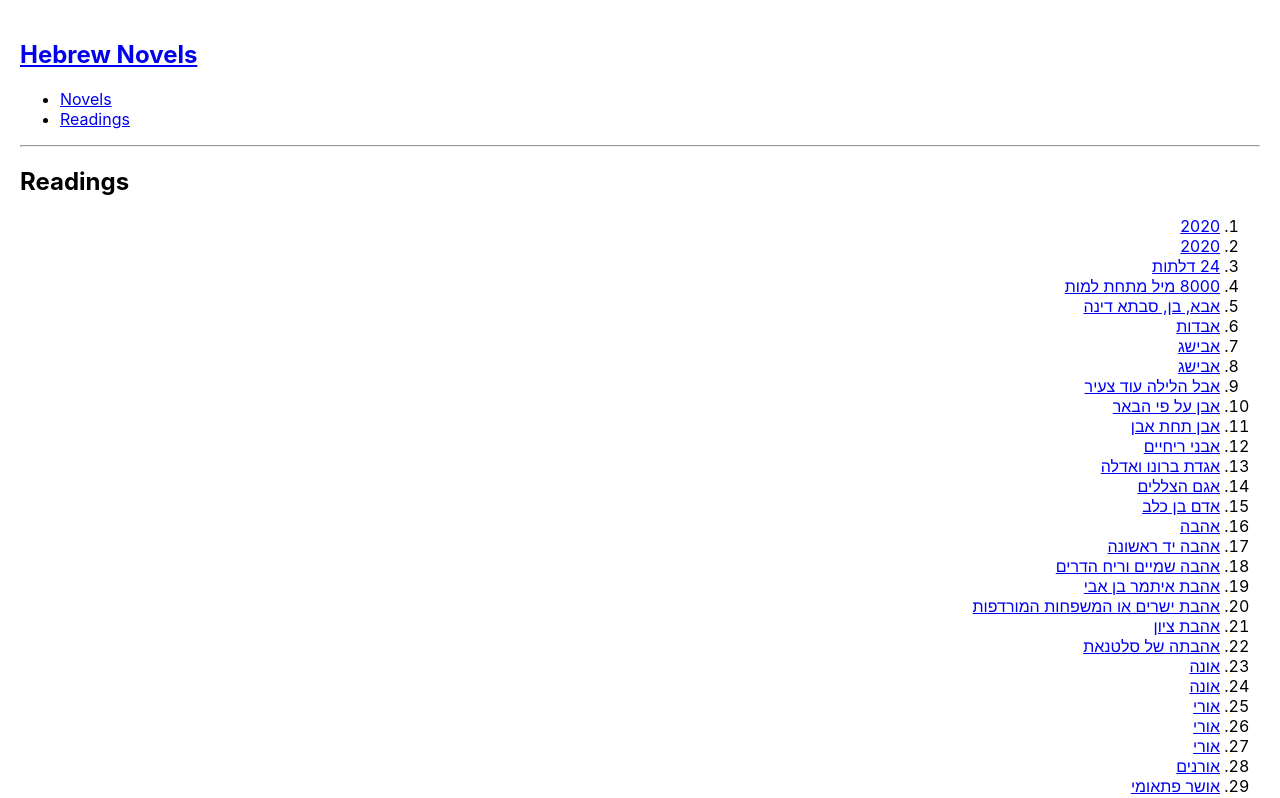
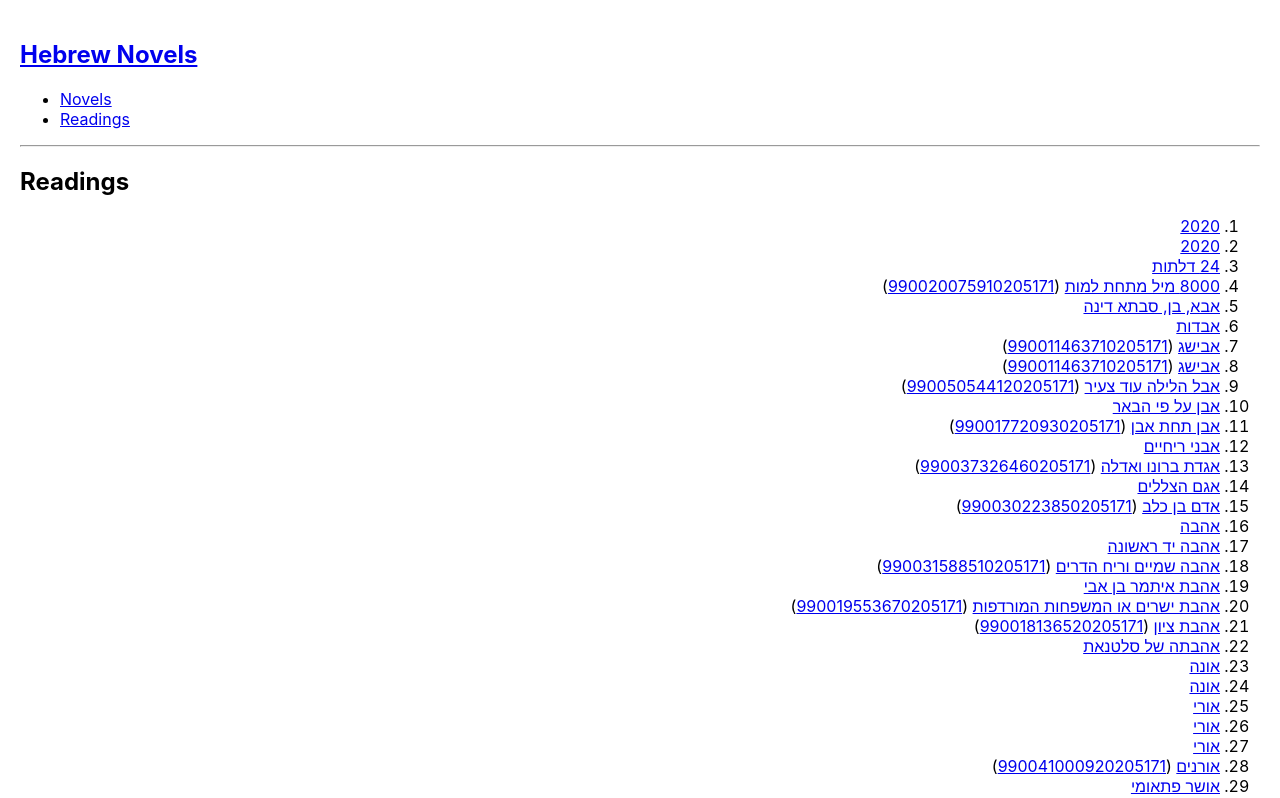
Before and after one commit to dh-network/hebrew-novels, a React (Create React App) app: page /readings in a window 1280 px wide. Shown: the top 798 px of the page. Built offline with nearby package versions, Linux system fonts and the light colour scheme.

Commit message:
Link readings to novels

```diff
--- a/src/Readings.tsx
+++ b/src/Readings.tsx
@@ -15,7 +15,15 @@ export default function Readings () {
         <h1>Readings</h1>
         <ol dir="rtl">
           {readings.map(reading => (
-            <li key={reading.id}><Link to={reading.id}>{reading.title}</Link></li>
+            <li key={reading.id}>
+              <Link to={reading.id}>{reading.title}</Link>
+              {reading.nliId && (
+                <>
+                  {' ('}
+                  <Link to={`/novels/${reading.nliId}`}>{reading.nliId}</Link>)
+                </>
+              )}
+            </li>
           ))}
         </ol>
       </section>
```
